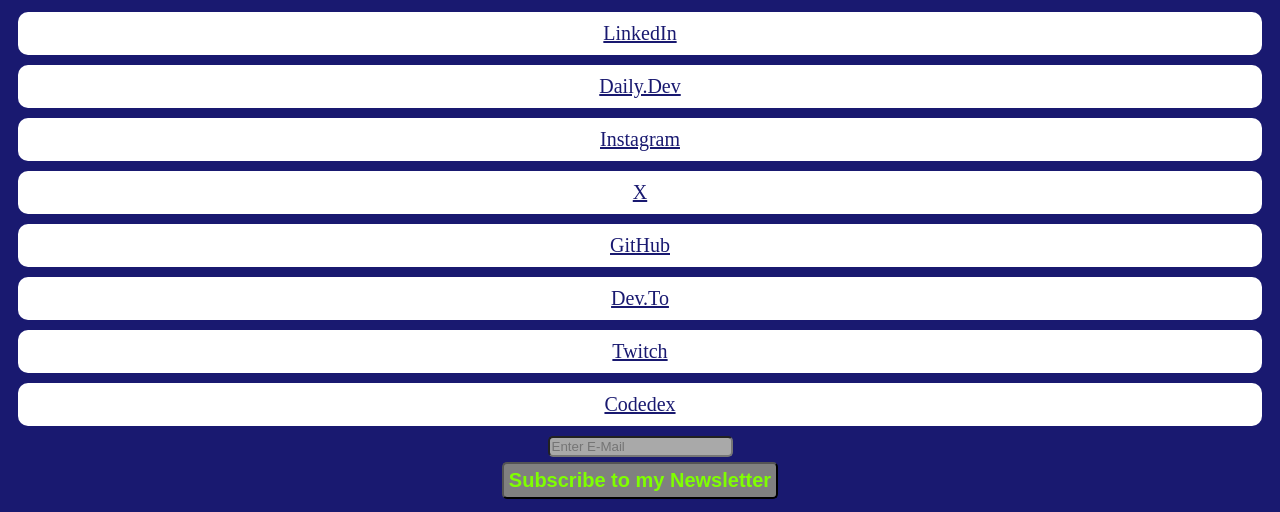
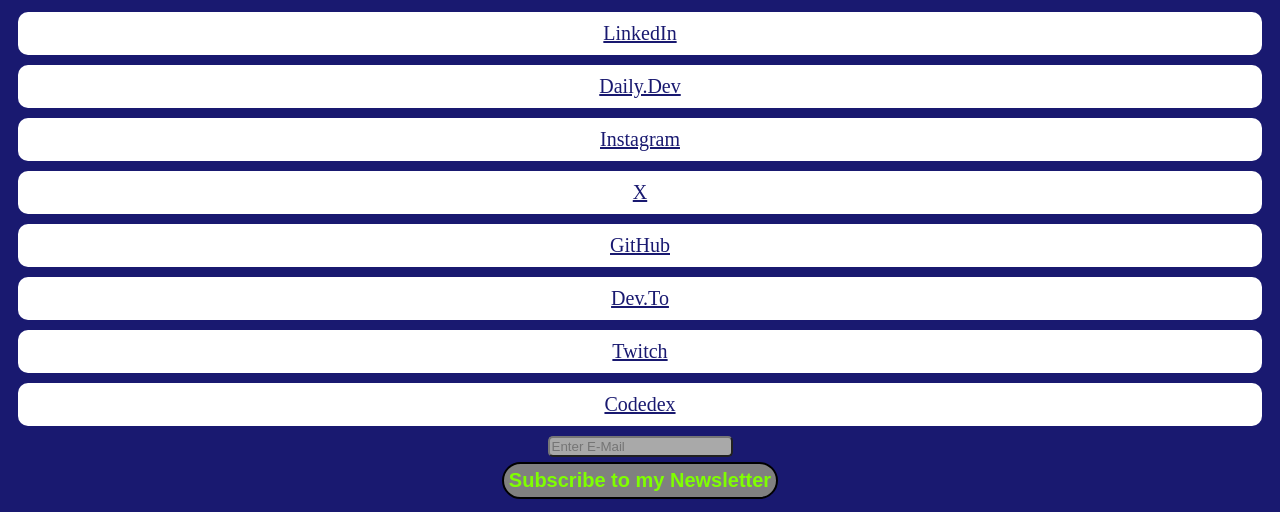
Before and after one commit to GamalFJ/Scrimba-Personal-Website, a plain HTML site: page index.html in a window 1280 px wide. Shown: the part 316-828 px from the top of the page. Drawn offline with Linux system fonts and the light colour scheme.

Commit message:
CSS colon errors

```diff
--- a/style.css
+++ b/style.css
@@ -11,7 +11,7 @@ h2 {
 body {
     background-color: midnightblue;
     font-family: 'Trebuchet MS', 'Lucida Sans Unicode', 'Lucida Grande', 'Lucida Sans', Arial, sans-serif
-    color: white;
+    color white;
     text-align: center;
 }
 a {
@@ -27,13 +27,14 @@ a {
 #email {
     background-color: darkgray;
     border-radius: 5px;
-    border-style: ;
+    border-style: outset;
 }
 #Subscription {
     background-color: grey;
     font-size:20px;
     font-weight: bold;
-    border-radius: 5px;
+    border-radius: 100px;
+    border-style: double;
     padding: 5px;
     display: inline-box;
     margin: 5px;
```
